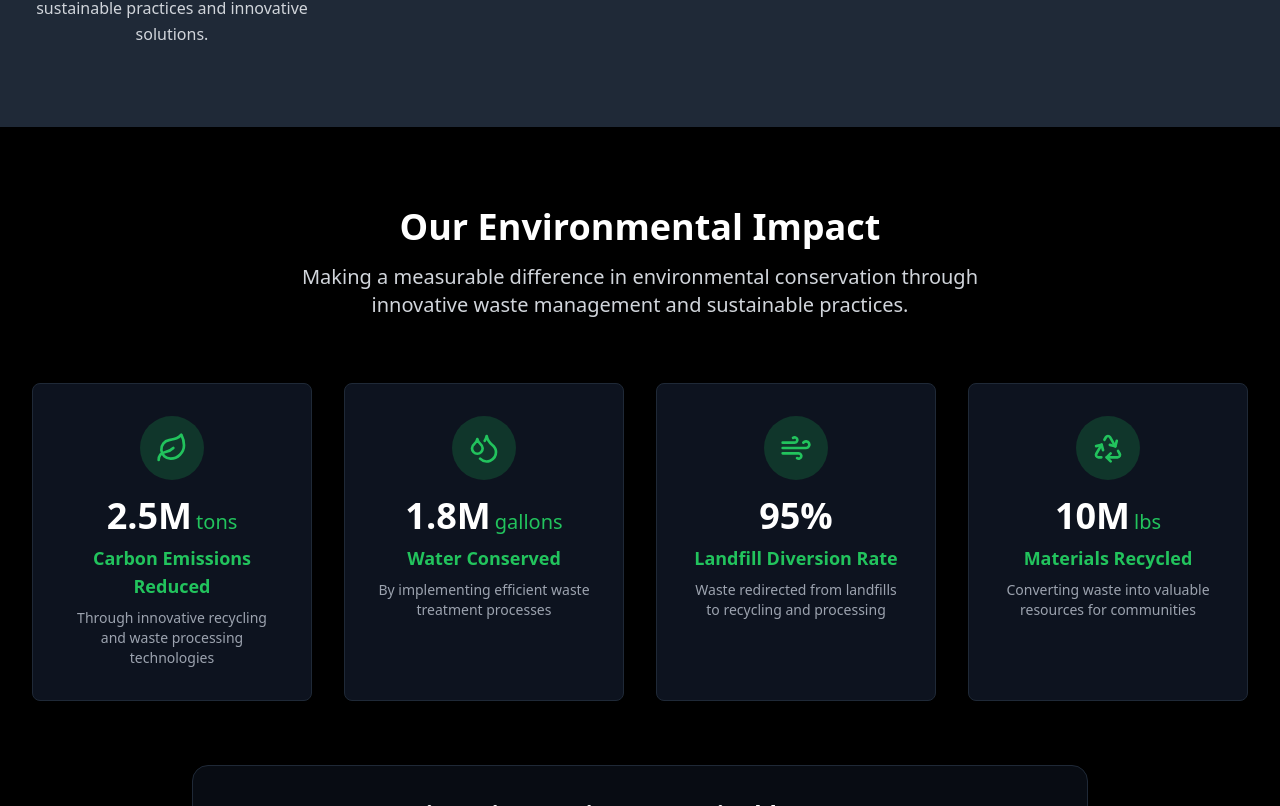
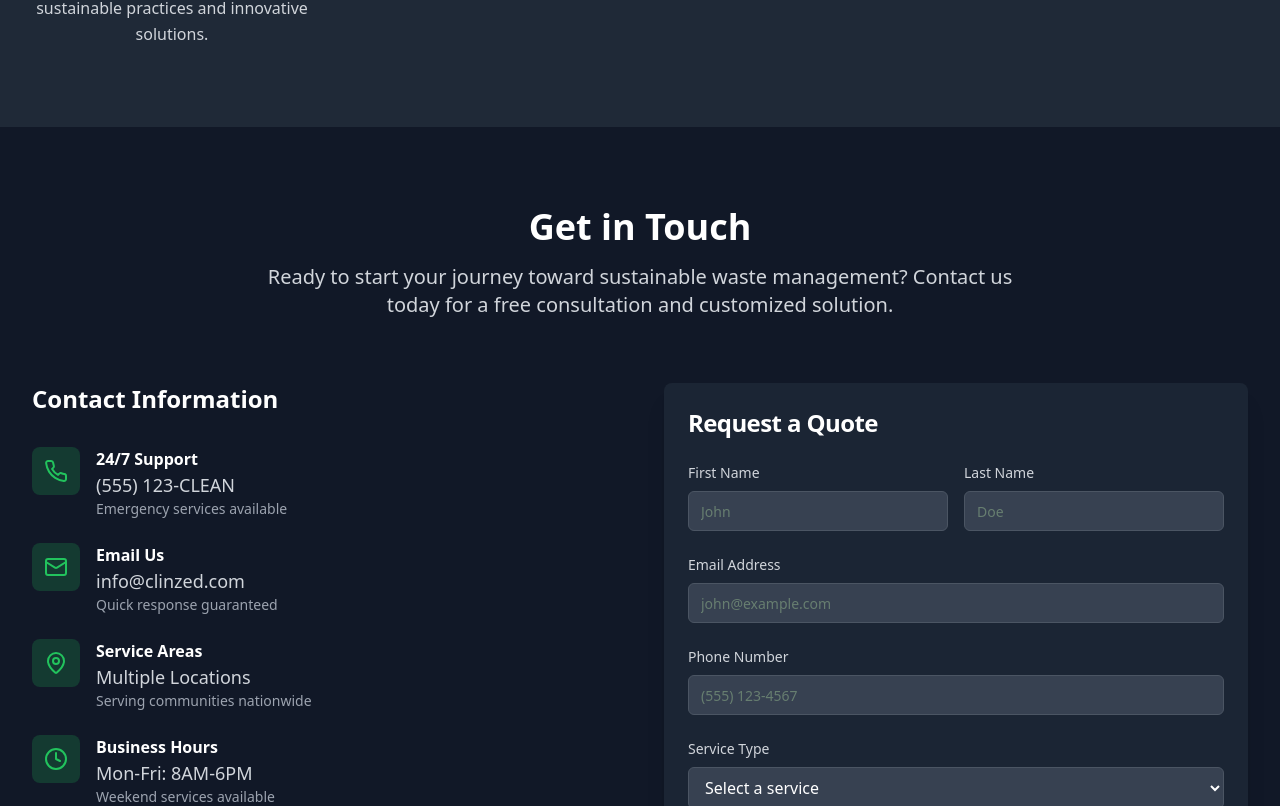
Before and after one commit to zencoder01/clinzed-green-future, a React (Vite) app: page / in a window 1280 px wide. Shown: the part 2894-3700 px from the top of the page. Built offline with nearby package versions, Linux system fonts and the light colour scheme.

Commit message:
Remove environmental impact section
Removed the environmental impact section from the website.

```diff
--- a/src/pages/Index.tsx
+++ b/src/pages/Index.tsx
@@ -3,7 +3,6 @@ import Header from '@/components/Header';
 import HeroSection from '@/components/HeroSection';
 import PricingSection from '@/components/PricingSection';
 import AboutSection from '@/components/AboutSection';
-import ImpactSection from '@/components/ImpactSection';
 import ContactSection from '@/components/ContactSection';
 import Footer from '@/components/Footer';
 
@@ -14,7 +13,6 @@ const Index = () => {
       <HeroSection />
       <PricingSection />
       <AboutSection />
-      <ImpactSection />
       <ContactSection />
       <Footer />
     </div>
```
